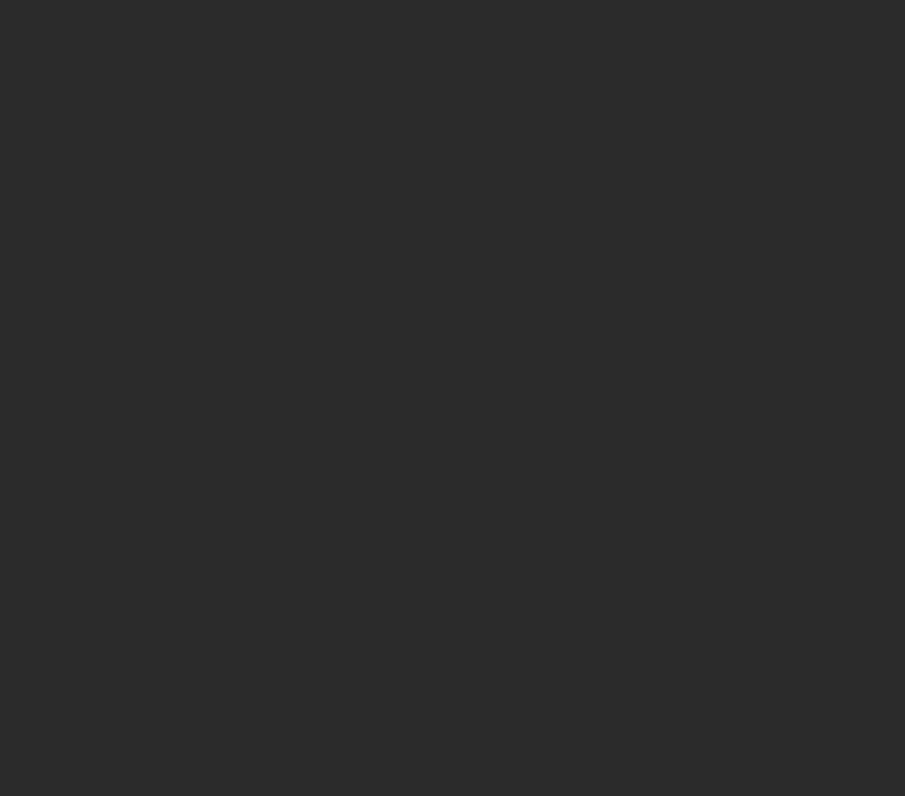
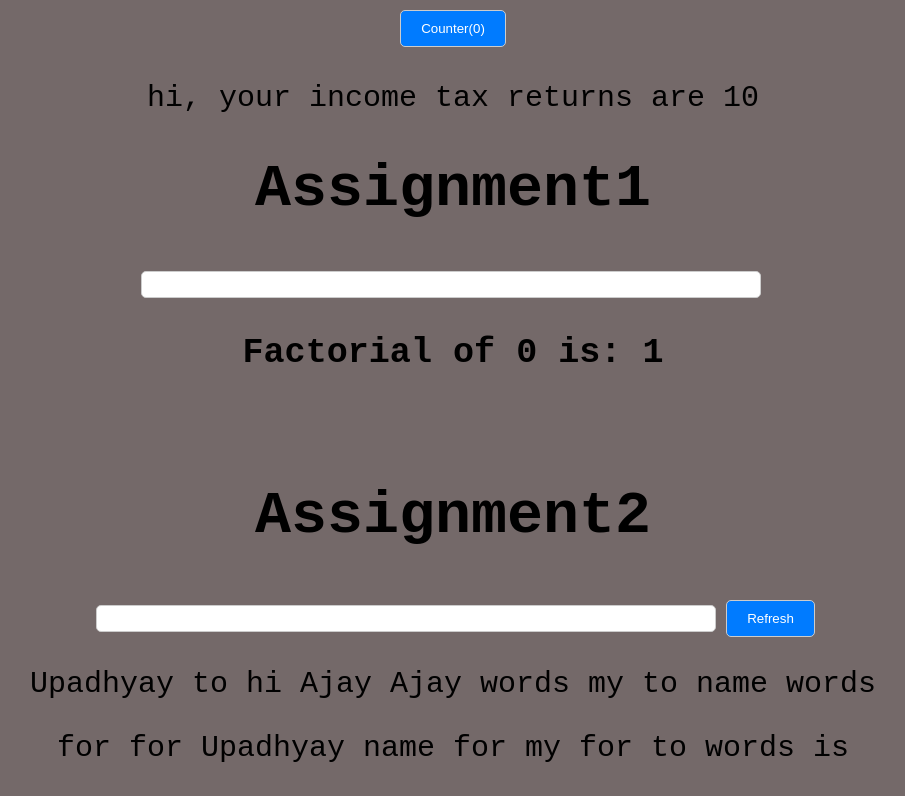
Before and after one commit to 57Ajay/AllReact, a React (Vite) app: page / in a window 1280 px wide. Shown: the part 2000-2796 px from the top of the page, without its empty margins (175-1080 px from the left). Before the commit the page ends 1976 px from the top, so only its background shows below. Built offline with nearby package versions, Linux system fonts and the light colour scheme; no server answers.

Commit message:
Assignment 2 sol

```diff
--- a/package.json
+++ b/package.json
@@ -10,6 +10,7 @@
     "preview": "vite preview"
   },
   "dependencies": {
+    "axios": "^1.6.8",
     "react": "^18.2.0",
     "react-dom": "^18.2.0",
     "react-router-dom": "^6.23.0",
--- a/src/App.css
+++ b/src/App.css
@@ -1,7 +1,7 @@
 body{
-    background-color: #2b2b2b;
+    background-color: #746969;
     font-family: monospace;
-    font-size: 20px;
+    font-size: 30px;
     text-align: center;
     width: 95%;
     height: 100%;
--- a/src/App.jsx
+++ b/src/App.jsx
@@ -14,9 +14,10 @@ import PostContext from "./API/contexts/PostContext";
 import useFetchUser from "./components/CustomHooks/useFetchUser";
 import { Outlet, Link } from "react-router-dom";
 import UseEffect from "./components/hooks/UseEffect";
-import UseMemo from "./components/hooks/Usememo";
+import UseMemo from "./components/hooks/UseMemo";
 import UseRef from './components/hooks/UseRef';
 import Assignment1 from "./components/assignments/Assignment1";
+import Assignment2 from "./components/assignments/Assignment2";
 
 const App =()=>{
   useDocumentClicks()
@@ -57,9 +58,10 @@ const App =()=>{
       <br />
       <PostContext />
       <UseEffect />
-      <UseMemo />
+      <UseMemo /><br /><br />
       <UseRef />
-      <Assignment1 />
+      <Assignment1 /><br />
+      <Assignment2 />
     </Fragment>
   );
 };
--- a/src/components/assignments/Assignment2.jsx
+++ b/src/components/assignments/Assignment2.jsx
@@ -0,0 +1,41 @@
+import {Fragment, useMemo, useState} from 'react'
+
+
+const words = ["hi", "my", "name", "is", "for", "to", "random", "words", "Ajay", "Upadhyay"];
+const TOTAL_LINES = 1000;
+const ALL_WORDS = [];
+for ( let i=0; i<TOTAL_LINES; i++){
+    let sentence = "";
+    for (let j=0; j<words.length; j++){
+        sentence += (words[Math.floor(words.length*Math.random())]);
+        sentence += " ";
+    }
+    ALL_WORDS.push(sentence);
+}
+const Assignment2=()=> {
+    const [filter, setFilter] = useState("");
+
+    const sentences = ALL_WORDS;
+    const filteredSentences = useMemo(()=>{
+        return sentences.filter((sentence)=>{
+            return sentence.toLowerCase().includes(filter.toLowerCase());
+        });
+    }, [filter, sentences]);
+
+    const refreshComponent = ()=>{
+        window.location.reload();
+    };
+  return (
+    <Fragment>
+        <h1>Assignment2</h1>
+        <input type='text' onChange={(e)=>setFilter(e.target.value)} />
+        <button onClick={refreshComponent}>Refresh</button>
+        {filteredSentences.map((sentence, index)=>{
+            return <p key={index}>{sentence}</p>
+        })}
+
+    </Fragment>
+  )
+}
+
+export default Assignment2;
--- a/src/components/hooks/UseEffect.jsx
+++ b/src/components/hooks/UseEffect.jsx
@@ -1,5 +1,5 @@
 import { Fragment, useState } from 'react'
-import useTodos from '../customHooks/useTodos.js';
+import useTodos from '../CustomHooks/useTodos';
  const UseEffect=()=> {
   const [id, setId] = useState(1);
   const todos = useTodos({id});
```
Also changed, not shown: 1 other file (tests, documents, lock files or other folders).
